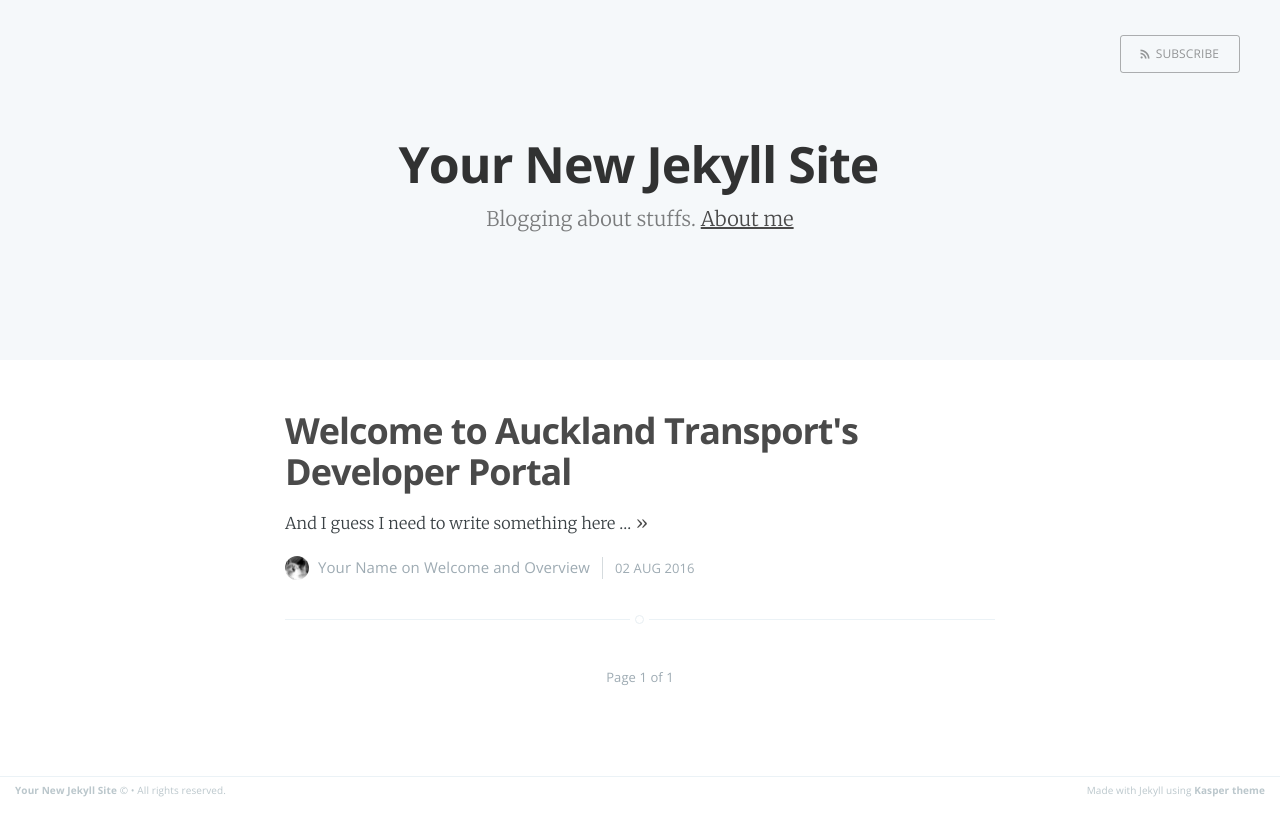
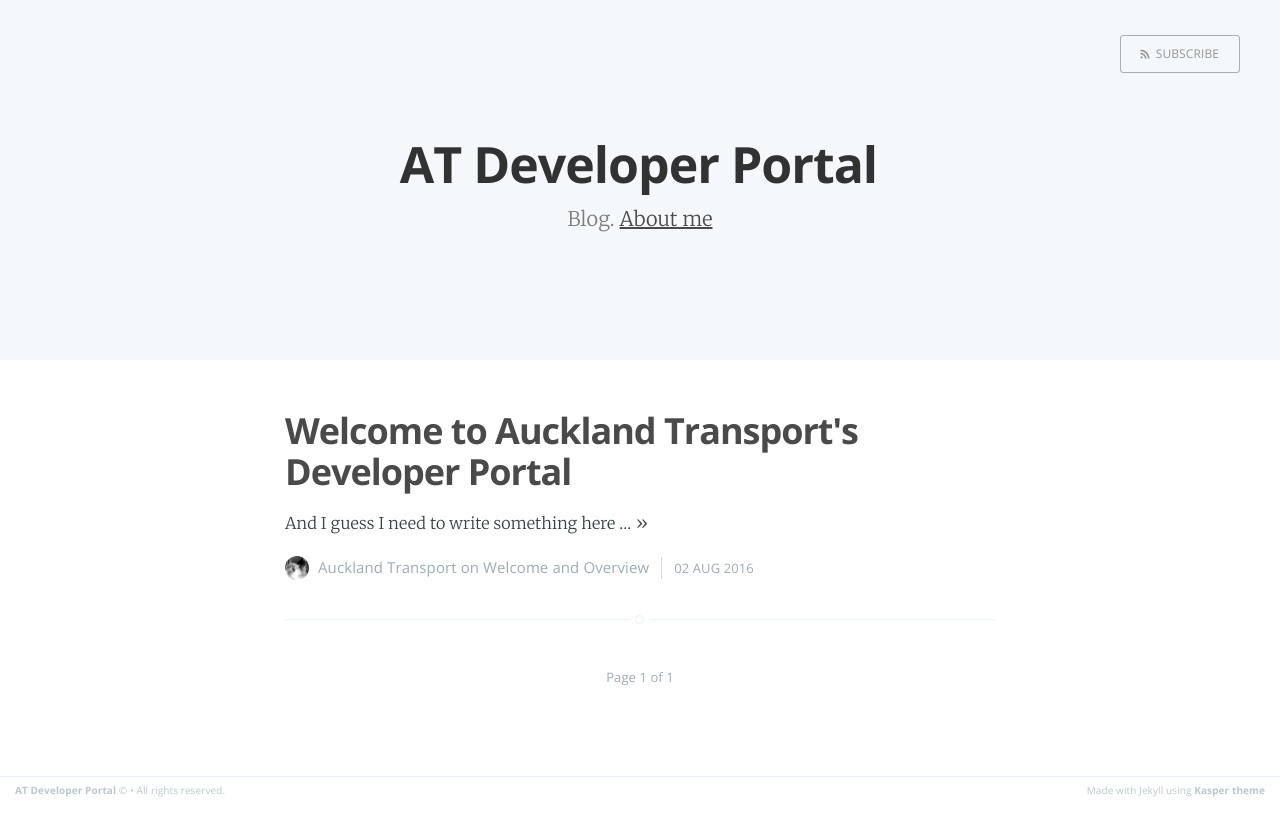
Before and after one commit to janvonbargen-phl/atapi, a Jekyll site: the page built from index.html, in a window 1280 px wide. Shown: the top 836 px of the page. Built offline with Jekyll 4.4.1, drawn with Linux system fonts in a browser that asks for light colours; the list of posts is cut into pages by our own code.

Commit message:
update config

```diff
--- a/_config.yml
+++ b/_config.yml
@@ -1,6 +1,6 @@
-name: Your New Jekyll Site
-description: Blogging about stuffs
-meta_description: "Your New Jekyll Site, Blogging about stuffs"
+name: AT Developer Portal
+description: Blog
+meta_description: "AT Developer Portal Blog"
 
 markdown: kramdown
 highlighter: rouge
@@ -12,5 +12,5 @@
 gems: [jekyll-paginate]
 
 # Details for the RSS feed generator
-url:            'blog url'
-author:         'Your Name'
+url:            'https://janvonbargen.github.io/atapi'
+author:         'Auckland Transport'
```
